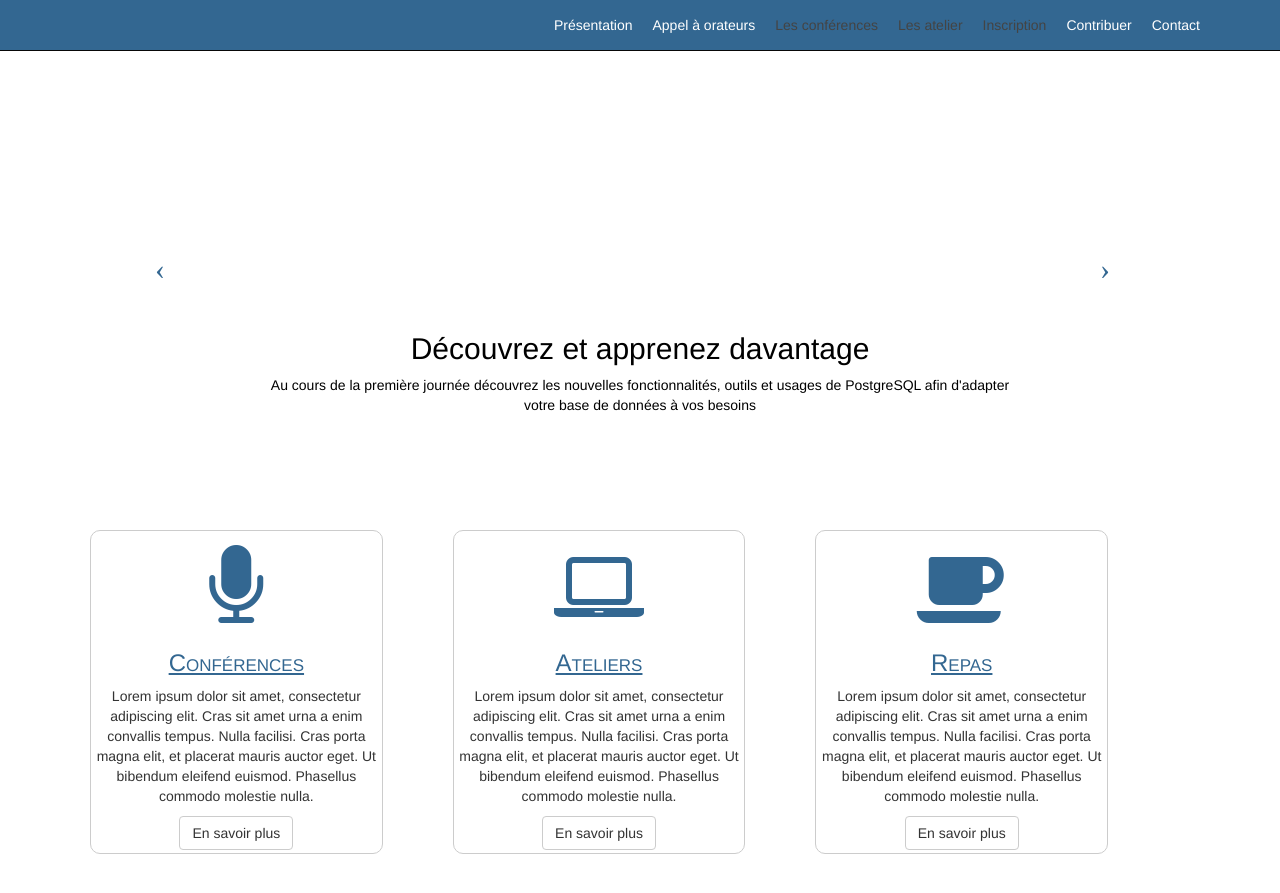
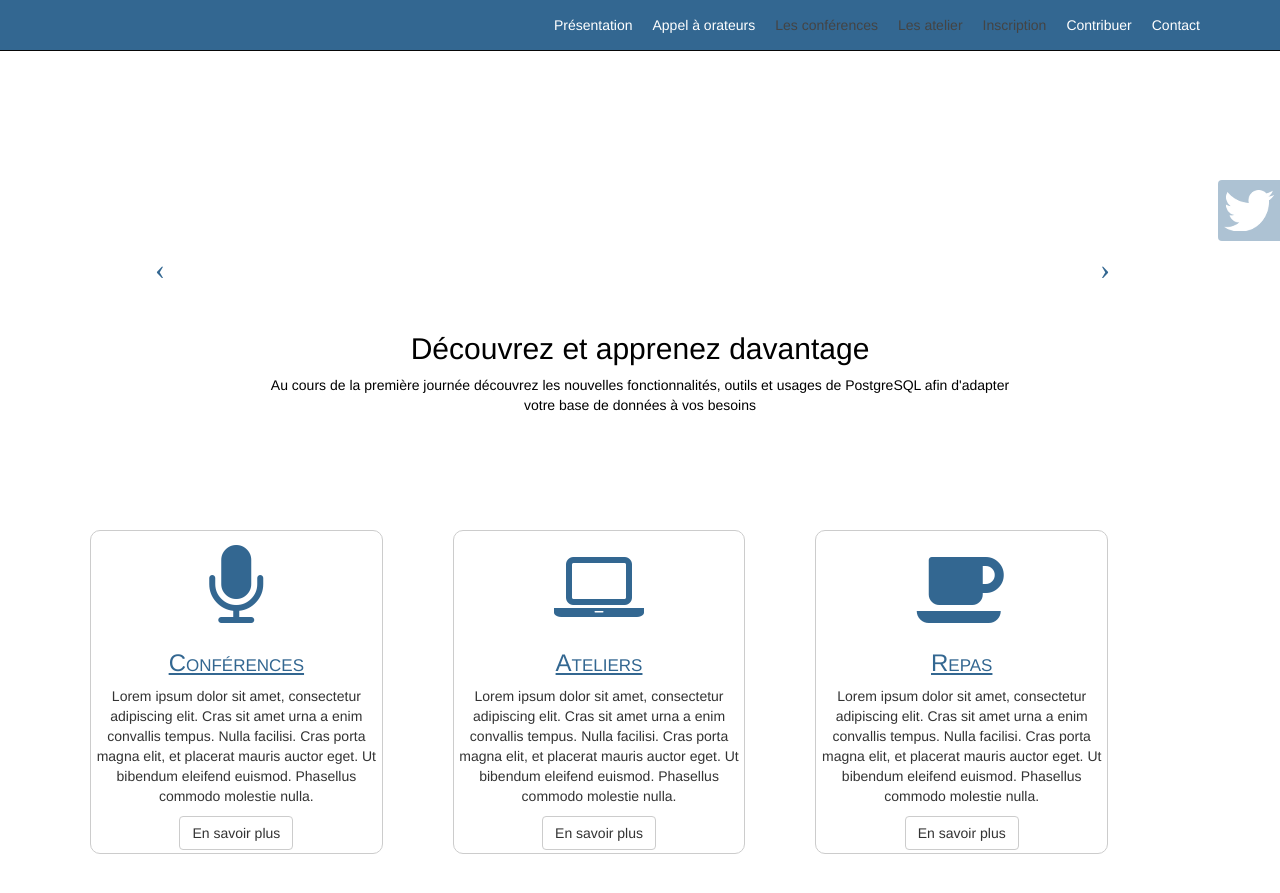
Before and after one commit to postgresqlfr/2024.pgday.fr, a Jekyll site: the page index.html, which Jekyll copies as it is, in a window 1280 px wide and 900 px high. Shown: the top 893 px of the window. Built offline with Jekyll 4.4.1, drawn with Linux system fonts in a browser that asks for light colours; Markdown is read by kramdown in place of the engine named in the settings.

Commit message:
Add Twitter flying logo on the left

```diff
--- a/css/style.css
+++ b/css/style.css
@@ -105,6 +105,22 @@ body {
 
 /* pgDayFr 2014*/
 
+#flying-twitter-icon {
+  border-top-left-radius:4px;
+  border-bottom-left-radius:4px;
+  position: fixed;
+  right: 0;
+  top: 20%;
+  padding: 10px 6px;
+  background-color: #336791;
+  z-index:21;
+  opacity: 0.4;
+}
+
+#flying-twitter-icon:hover{
+  opacity: 1;
+}
+
 .home_bloc{
 	border-radius: 10px;
 	text-align: center;
@@ -125,9 +141,6 @@ body {
 	color: #336791;
 }
 
-.textcenter{
-	text-align: center;
-}
 
 /* Responsive Styles */
 @media (max-width: 367px) {
@@ -139,6 +152,10 @@ body {
 font-size: 13px;
 }
 
+.navbar-nav li .disabled{
+	display: none;
+}
+
 .carousel {
   /*height: 70%;  increases the carousel height so it looks good on phones */
 }
--- a/index.html
+++ b/index.html
@@ -42,6 +42,10 @@
         </div>
       </div>
     </nav>
+
+    <div id="flying-twitter-icon">
+		<a href="https://twitter.com/PGDAY_Fr" title="Page Twitter du PgDay-Fr"><img src="img/twitter_logo_min.png" alt="Twitter"/></a>
+    </div>
 
     <div id="myCarousel" class="carousel slide">
         <ol class="carousel-indicators">
@@ -152,7 +156,10 @@
 <br/>
     <div class="container">
       <div class="row well">
-        <div class="col-lg-12 col-md-12 textcenter">
+		<div class="col-lg-2 col-md-2">
+			<img class="" src="img/assoc_logo_75.png" alt="PostgreSQL-Fr" title="Communauté francophone de PostgreSQL" />
+		</div>
+        <div class="col-lg-10 col-md-10">
           <h4>PgDay est un évènement communautaire</h4>
           <p>Vous pouvez vous aussi contribuer à la préparation de l'évenement. Pour plus d'information merci de consulter la page <a href="contribuer.html">Contribuer</a>
           </p>
@@ -163,11 +170,11 @@
     <div class="container">
       <footer>
         <div class="row">
-          <div class="col-lg-12 textcenter">
+          <div class="col-lg-12 text-center">
 
-			<p>Suivez notre actualité sur <a href="https://twitter.com/PGDAY_Fr" data-lang="fr">Twitter [@PGDAY_Fr]</a> ou abonnez vous à notre <a>flux RSS</a></p>
+			<p>Suivez notre actualité sur <a href="https://twitter.com/PGDAY_Fr" data-lang="fr" title="Page Twitter du PgDay-Fr">Twitter [@PGDAY_Fr]</a> ou abonnez vous à notre <a href="">flux RSS</a></p>
             <hr>
-            <small>PgDay France 2014 est un évènement de <a href="http://www.postgresql.fr/"> la communauté francophone de PostgreSQL</a> - <a href="">Mentions légales</a></small>
+            <small>PgDay France 2014 est un évènement de <a href="http://www.postgresql.fr" title="Site de la communauté PostgreSQL francophone"> la communauté francophone de PostgreSQL</a> - <a href="">Mentions légales</a></small>
           </div>
         </div>
       </footer>
```
